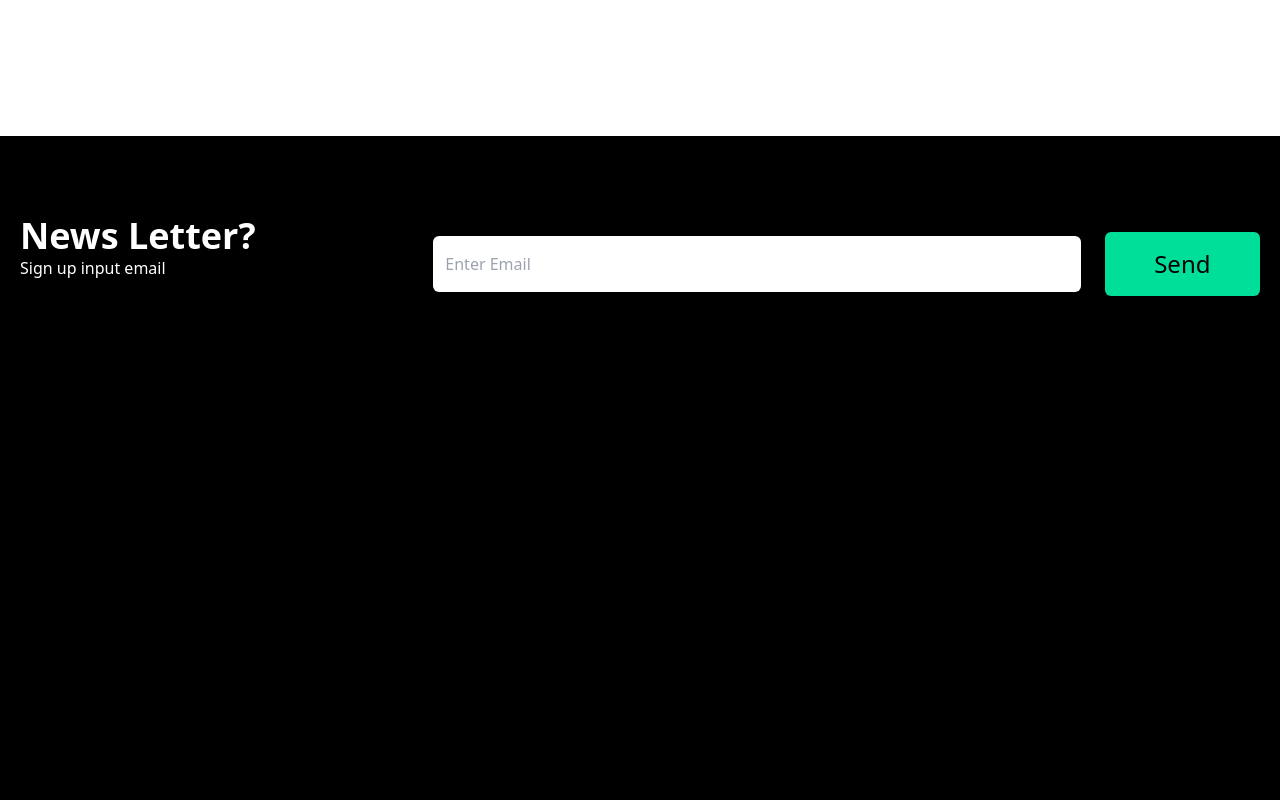
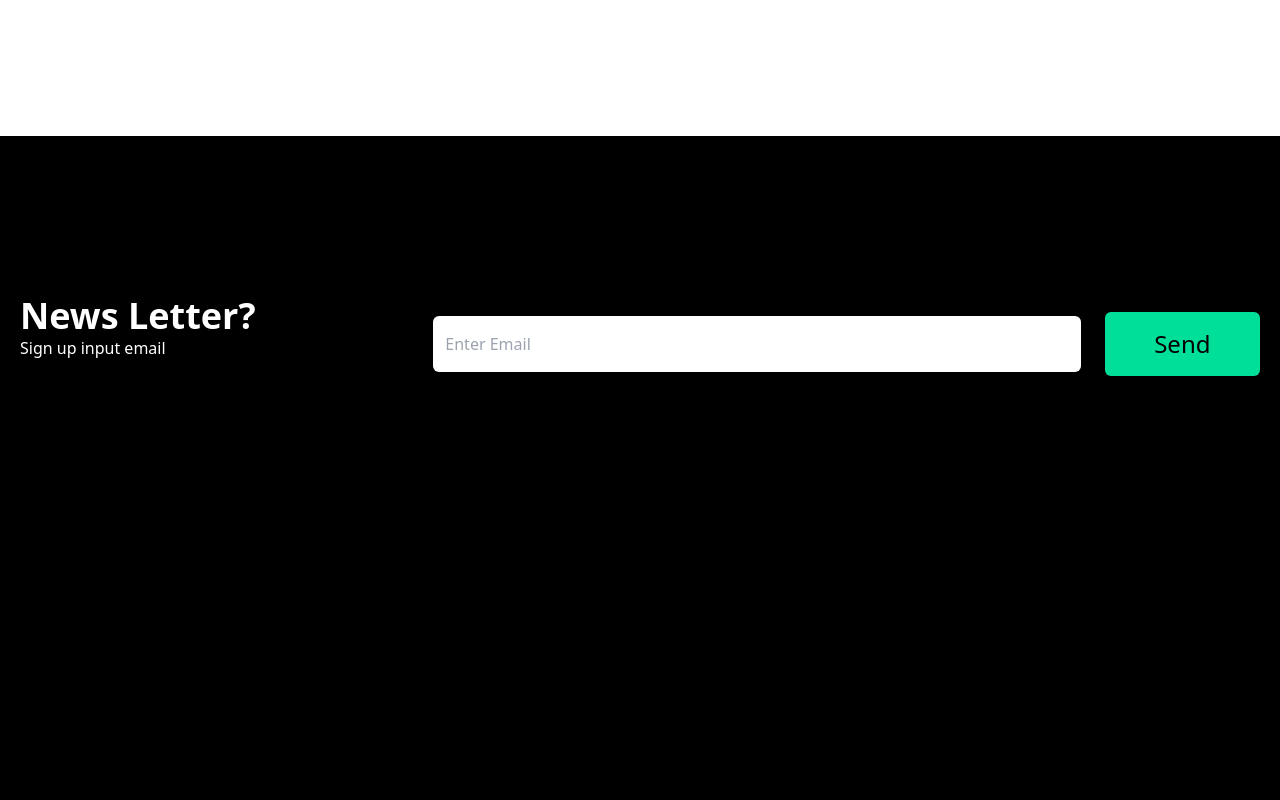
Before and after one commit to hironomiu/typescript-react-app, a React (Create React App) app: page / in a window 1280 px wide. Shown: the part 1560-2360 px from the top of the page. Built offline with nearby package versions, Linux system fonts and the light colour scheme.

Commit message:
commited

```diff
--- a/src/components/main/Third.tsx
+++ b/src/components/main/Third.tsx
@@ -2,7 +2,7 @@ import React from 'react'
 
 const Third = () => {
   return (
-    <div id="third" className="w-full py-16 text-white px-4 h-[100vh]">
+    <div id="third" className="w-full py-36 text-white px-4 h-[100vh] ">
       <div className="max-w-[1240px] mx-auto grid lg:grid-cols-3">
         <div className="lg:col-span-1 my-4">
           <h1 className="md:text-4xl sm:text-3xl text-xl font-bold">
```
